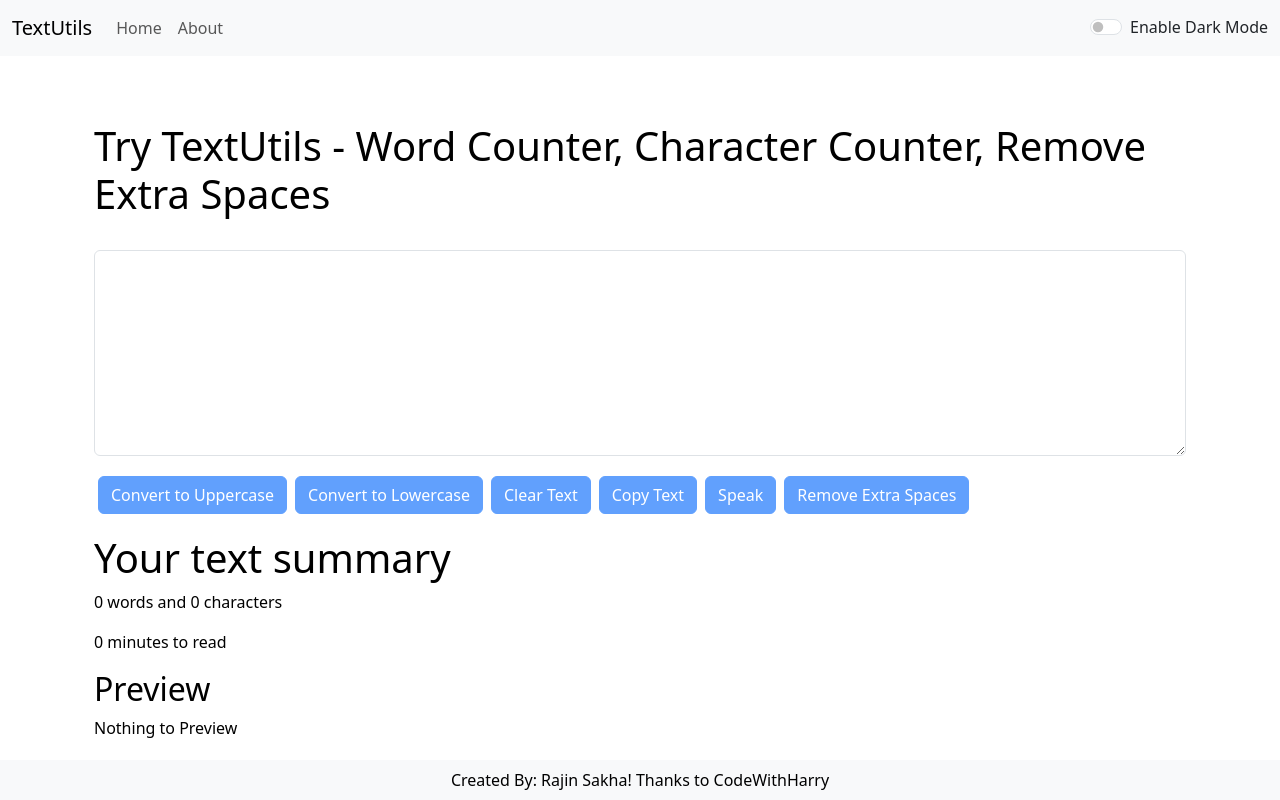
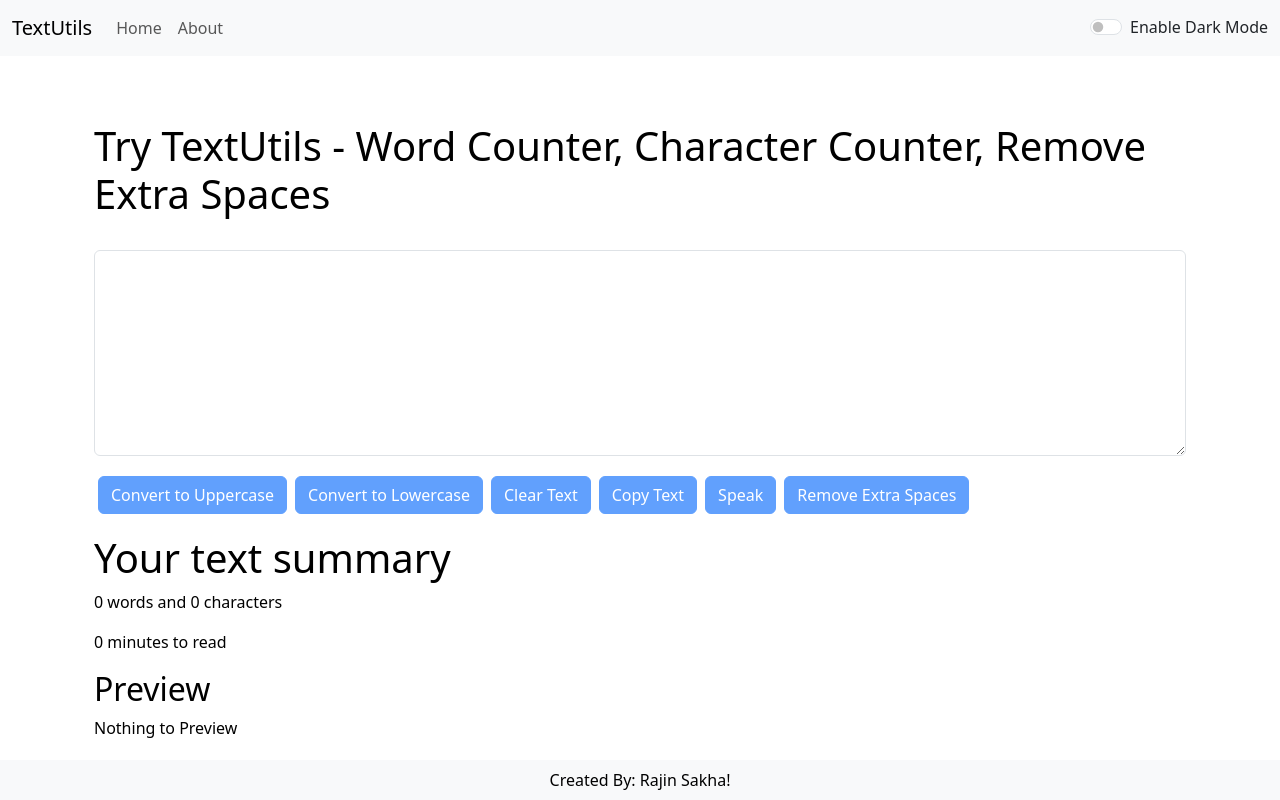
Before and after one commit to rajinsakha/React-TextUtils, a React (Create React App) app: page / in a window 1280 px wide. Built offline with nearby package versions, Linux system fonts and the light colour scheme.

Commit message:
Changes Footer

```diff
--- a/src/components/Footer.js
+++ b/src/components/Footer.js
@@ -3,7 +3,7 @@
 function Footer(props) {
   return (
 <footer className={`footer text-bg-${props.mode} p-2`}>
-    <span>Created By: Rajin Sakha! Thanks to CodeWithHarry</span>
+    <span>Created By: Rajin Sakha!</span>
 
 </footer>
   )
```
